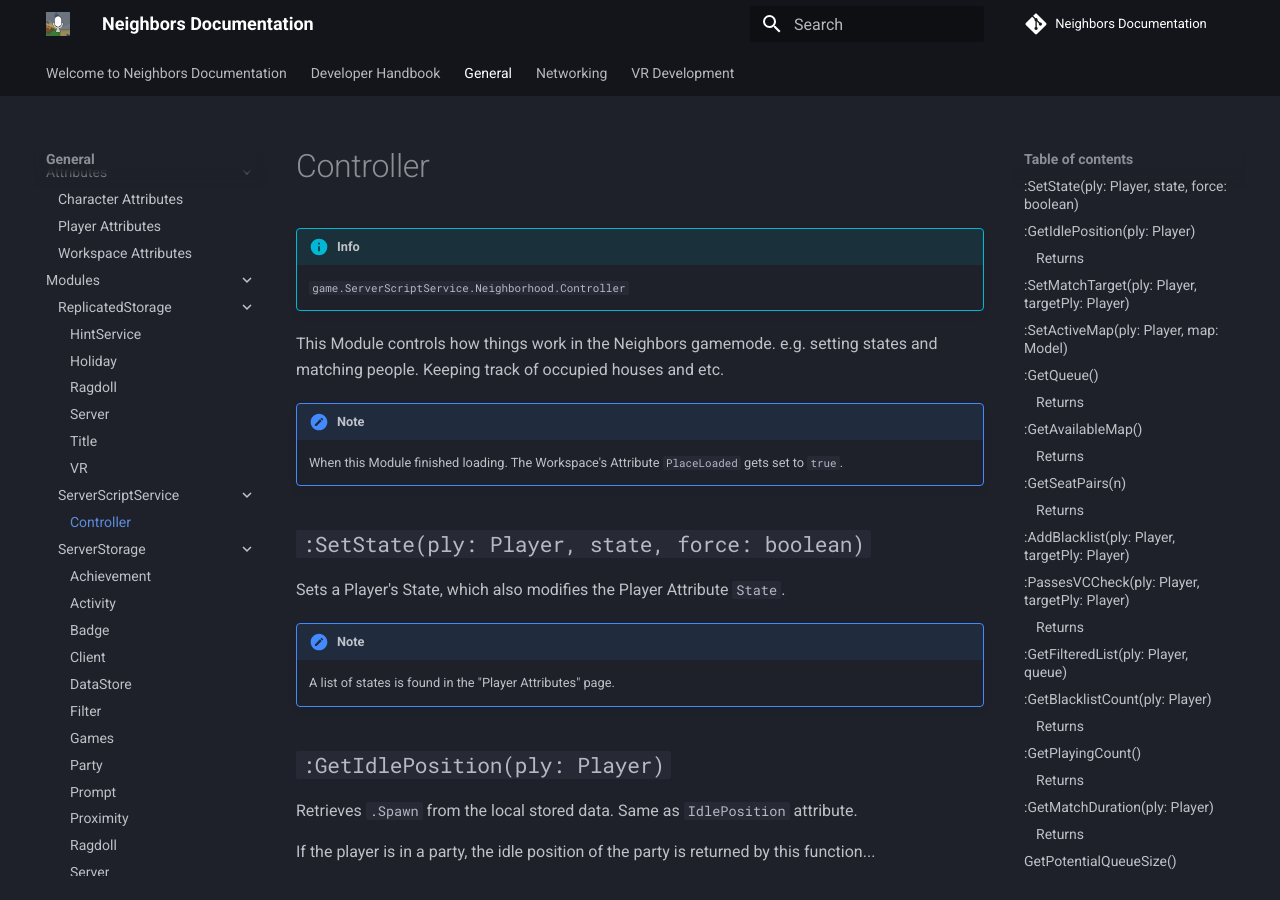
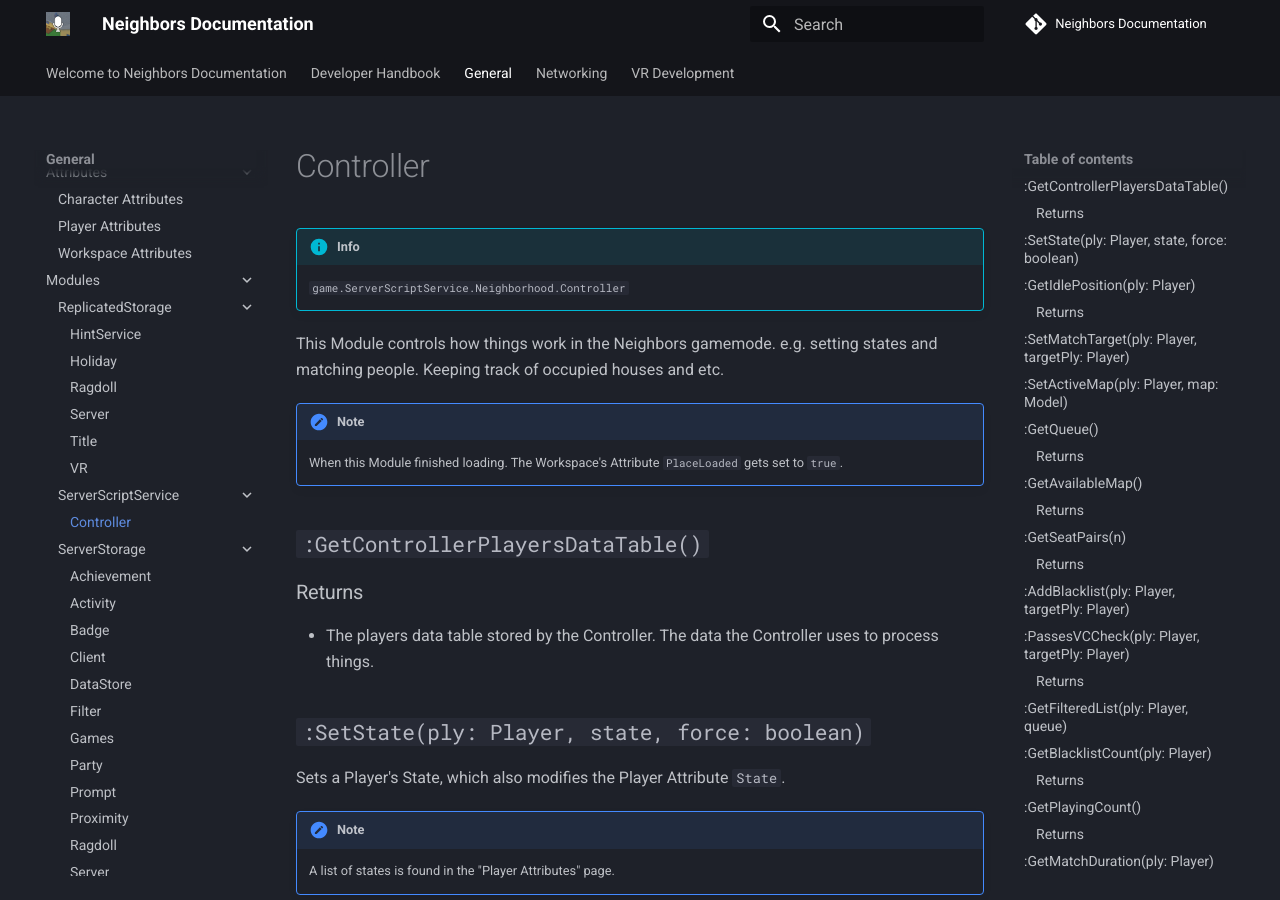
Before and after one commit to TheBoogle/neighbors-documentation, an MkDocs documentation site: the page built from docs/General/Modules/ServerScriptService/Controller.md, in a window 1280 px wide and 900 px high. Built offline with MkDocs 1.6.1 and Material for MkDocs 9.7.7, drawn with Linux system fonts in a browser that asks for light colours; comment, search, counter and statistics services are not loaded.

Commit message:
Update Controller.md

```diff
--- a/docs/General/Modules/ServerScriptService/Controller.md
+++ b/docs/General/Modules/ServerScriptService/Controller.md
@@ -6,6 +6,11 @@
 
 !!! note end
     When this Module finished loading. The Workspace's Attribute ``PlaceLoaded`` gets set to ``true``.
+
+
+## ``:GetControllerPlayersDataTable()``
+### Returns
+* The players data table stored by the Controller. The data the Controller uses to process things.
 
 
 ## ``:SetState(ply: Player, state, force: boolean)``
```
